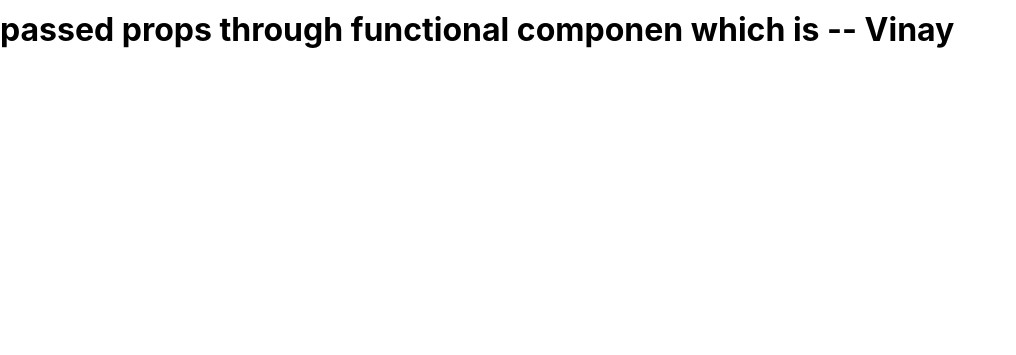
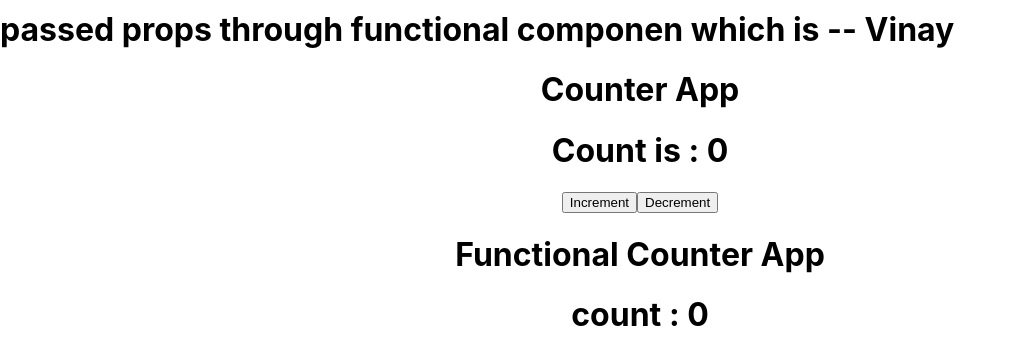
Before and after one commit to GirishSaundarkar/practice-react, a React (Create React App) app: page / in a window 1280 px wide. Shown: the part 1304-1659 px from the top of the page, without its empty margins (0-1016 px from the left). Before the commit the page ends 1374 px from the top, so only its background shows below. Built offline with nearby package versions, Linux system fonts and the light colour scheme.

Commit message:
used useState hook for functional component and setState in class component to implement counter app

```diff
--- a/src/App.js
+++ b/src/App.js
@@ -10,6 +10,8 @@ import Images from "./components/Images";
 import State from "./components/State";
 import ClassState from "./components/ClassState";
 import FunctionalProps from "./components/FunctionalProps";
+import ClassCounter from "./components/ClassCounter";
+import FunctionalCounter from "./components/FunctionalCounter";
 
 function App() {
   return (
@@ -28,7 +30,9 @@ function App() {
       {/* props -- they are used to pass data from parent to child components
       here props is color in ClassState component   */}
       <ClassState color="red" />
-      <FunctionalProps name="Vinay"/>
+      <FunctionalProps name="Vinay" />
+      <ClassCounter />
+      <FunctionalCounter />
     </>
   );
 }
--- /dev/null
+++ b/src/components/ClassCounter.js
@@ -0,0 +1,23 @@
+import { Component } from 'react';
+
+export default class ClassCounter extends Component {
+    constructor() {
+        super();
+        this.state = {
+            count: 0
+        }
+    }
+    render() {
+        return (
+            <>
+                <center>
+                    <h1>Counter App</h1>
+                    <h1>Count is : {this.state.count}</h1>
+                    <button onClick={() => this.setState({ count: this.state.count + 1 })}>Increment</button>
+                    <button onClick={() => this.setState({ count: this.state.count - 1 })}>Decrement</button>
+
+                </center>
+            </>
+        )
+    }
+}
--- /dev/null
+++ b/src/components/FunctionalCounter.js
@@ -0,0 +1,17 @@
+import React, { useState } from 'react'
+
+function FunctionalCounter() {
+    let [count, setCount] = useState(0)
+    return (
+        <>
+            <center>
+                <h1>Functional Counter App</h1>
+                <h1>count : {count}</h1>
+                <button onClick={() => { setCount(count + 1) }}>Increment</button>
+                <button onClick={() => { setCount(count - 1) }}>Decrement</button>
+            </center>
+        </>
+    )
+}
+
+export default FunctionalCounter;
```
